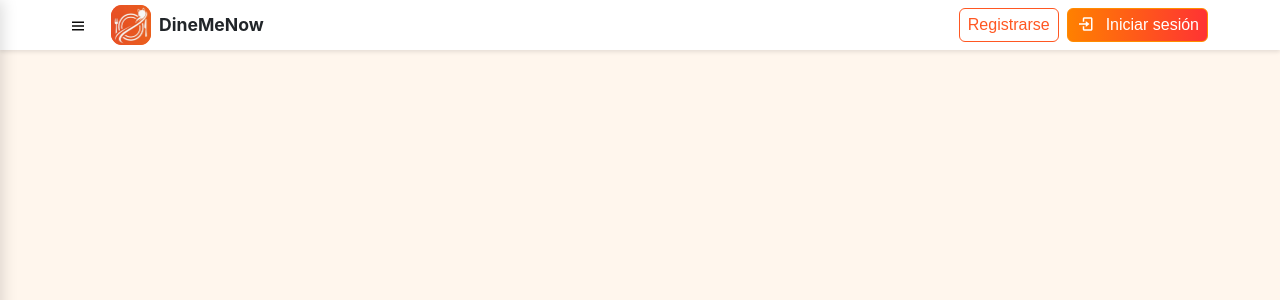
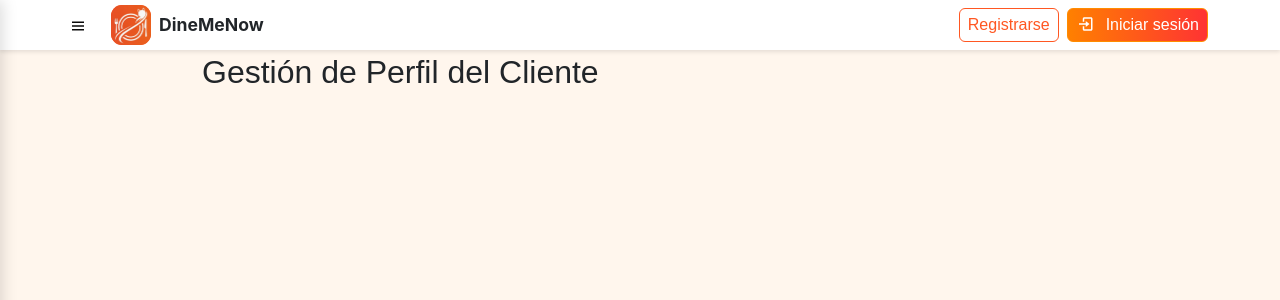
Before and after one commit to RonaldoBarragan/DineMeNow-Frontend, a React (Vite) app: page /gestionperfilcliente in a window 1280 px wide. Shown: the top 300 px of the page. Built offline with nearby package versions, Linux system fonts and the light colour scheme.

Commit message:
Wrap GestionPerfilCliente in Bootstrap Container
Added react-bootstrap Container to GestionPerfilCliente for improved layout and styling. Applied padding and custom container class for consistent UI.

```diff
--- a/src/pages/GestionPerfilCliente.jsx
+++ b/src/pages/GestionPerfilCliente.jsx
@@ -1,8 +1,11 @@
+import { Container } from "react-bootstrap"
 
 export default function GestionPerfilCliente() {
     return (
+        <Container className="container py-5 container-cards">
         <div>
             <h1>Gestión de Perfil del Cliente</h1>
         </div>
+        </Container>
     )
 }
```
